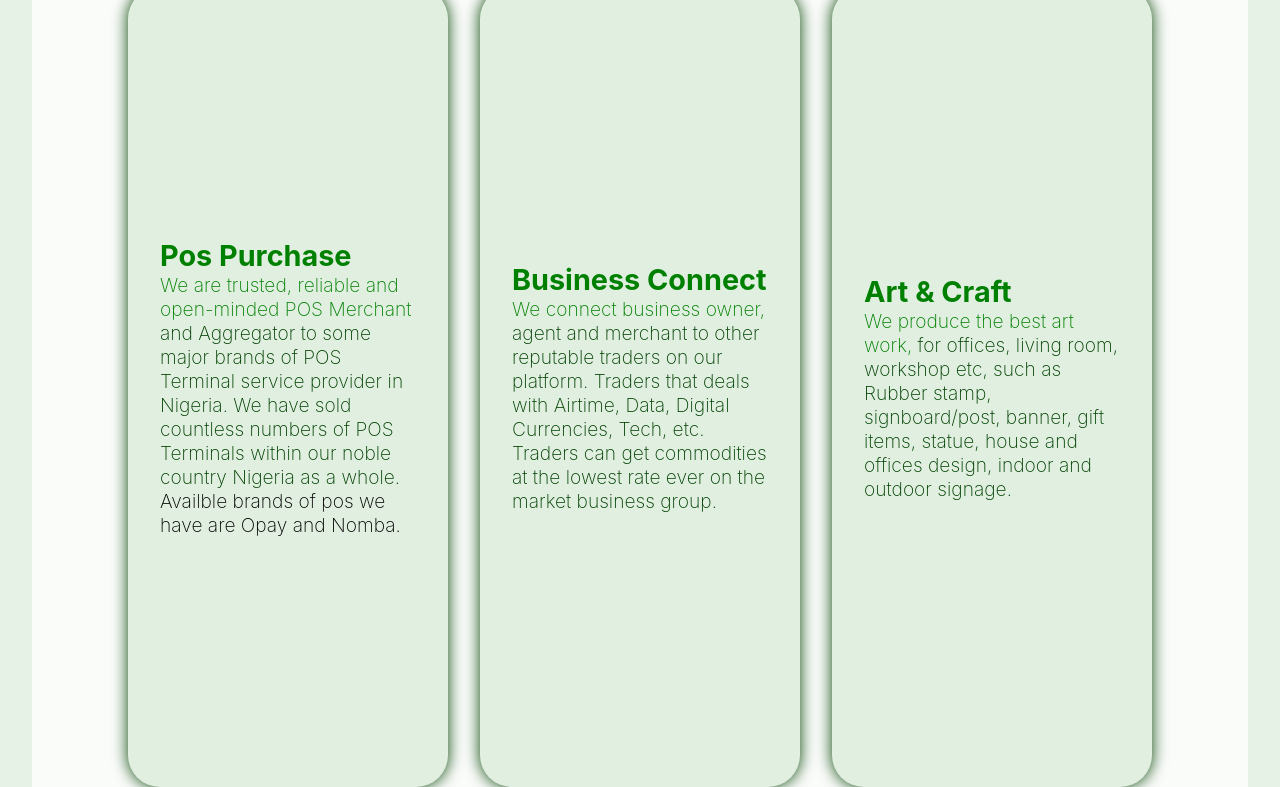
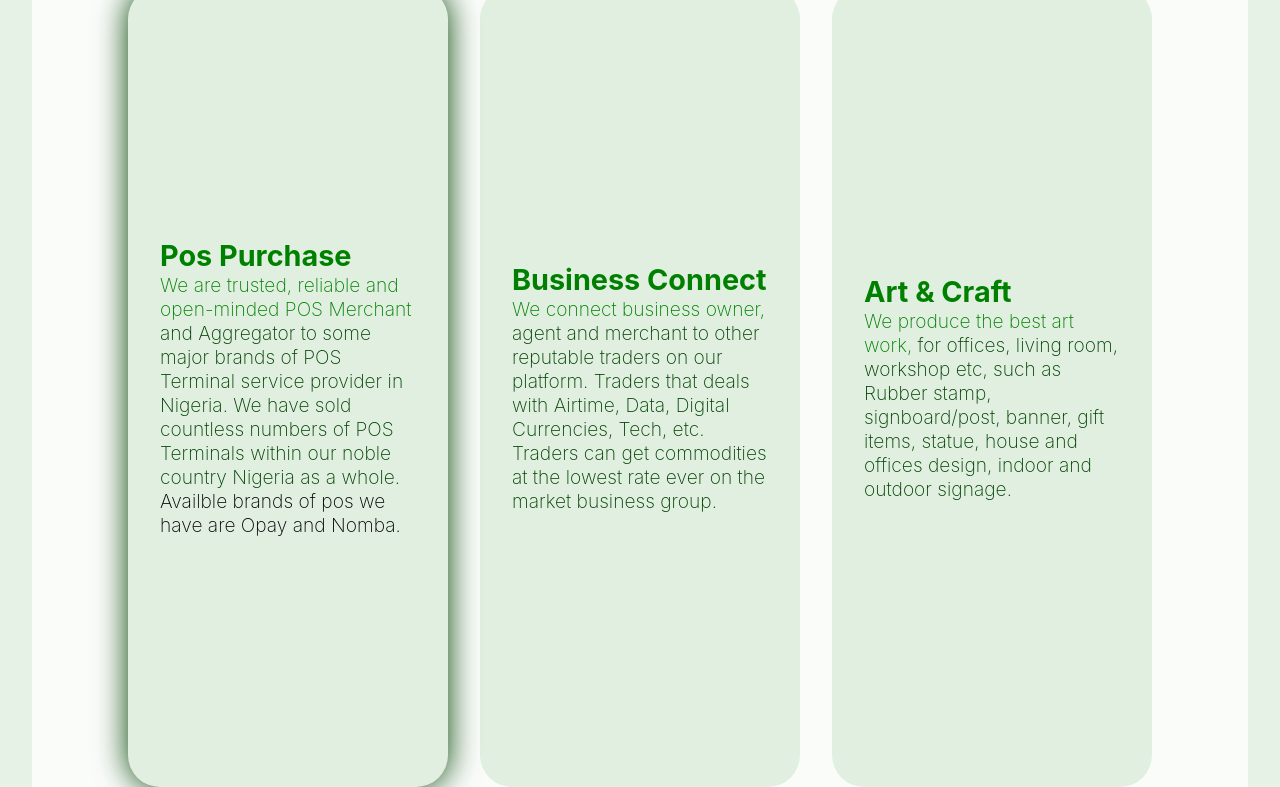
Before and after one commit to HABSCO/market, a plain HTML site: page index.html in a window 1280 px wide. In both pictures the pointer is over the element 288 px from the left and 850 px from the top of the page. Shown: the part 463-1250 px from the top of the page. Drawn offline with Linux system fonts and the light colour scheme.

Commit message:
Add files via upload

```diff
--- a/css/style.css
+++ b/css/style.css
@@ -70,7 +70,10 @@ main{grid-area:main;
     align-content: center;
     font-weight: 200;
     font-size: larger;
-    box-shadow: 0 0 1rem hsla(120,100%,13%,1);
+
+}
+.services-name-value-container:hover{
+    box-shadow: 0 0 2rem hsla(120,100%,13%,1);
 }
 .services-name-value-heading-container{
     background:hsla(120,100%,100%,0.8);
@@ -130,6 +133,9 @@ footer{grid-area:footer;
     background: hsla(120,100%,25%,0.1);
     border: 0.1rem solid hsla(120,100%,100%,0.1)
 }
+.contact-card-name-and-value-container:hover{
+    box-shadow: 0 0 2rem hsla(120,100%,13%,1);
+}
 .designer-name{
     padding: 2rem;
     background-color: hsla(120,100%,25%,0.1);
```
